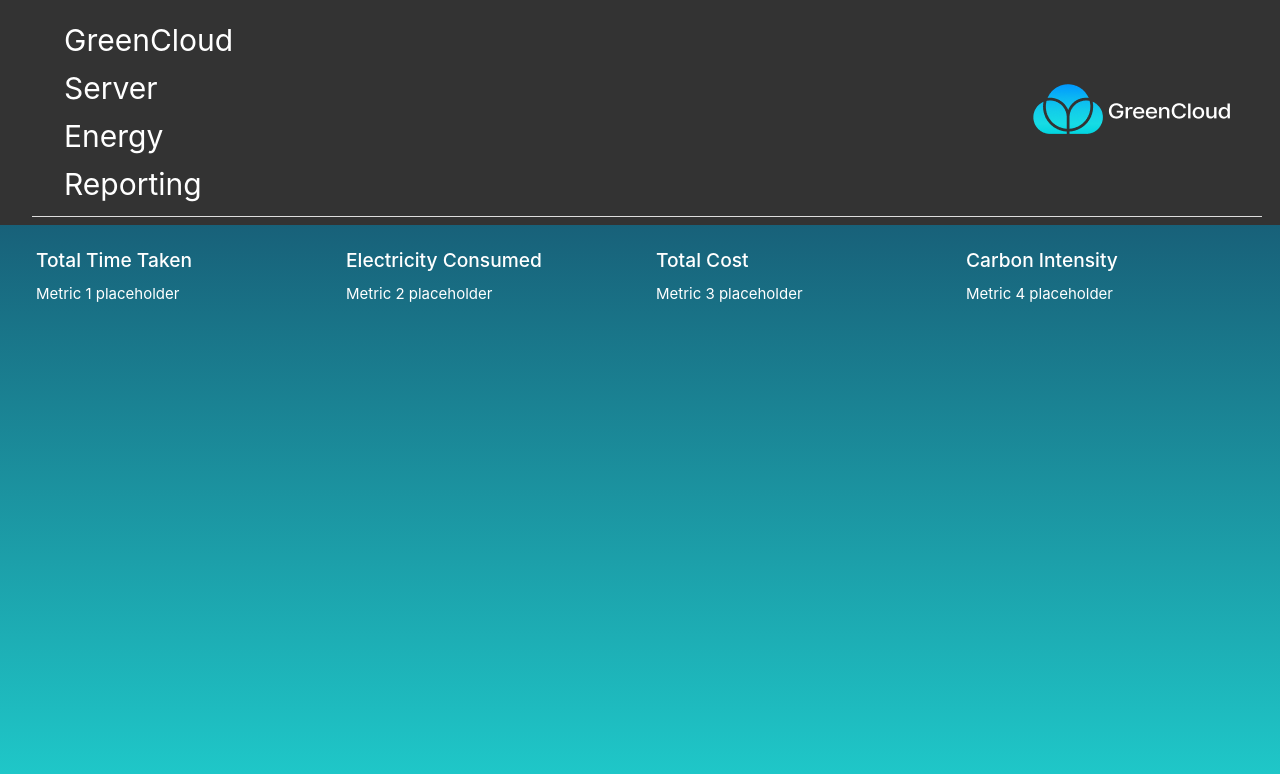
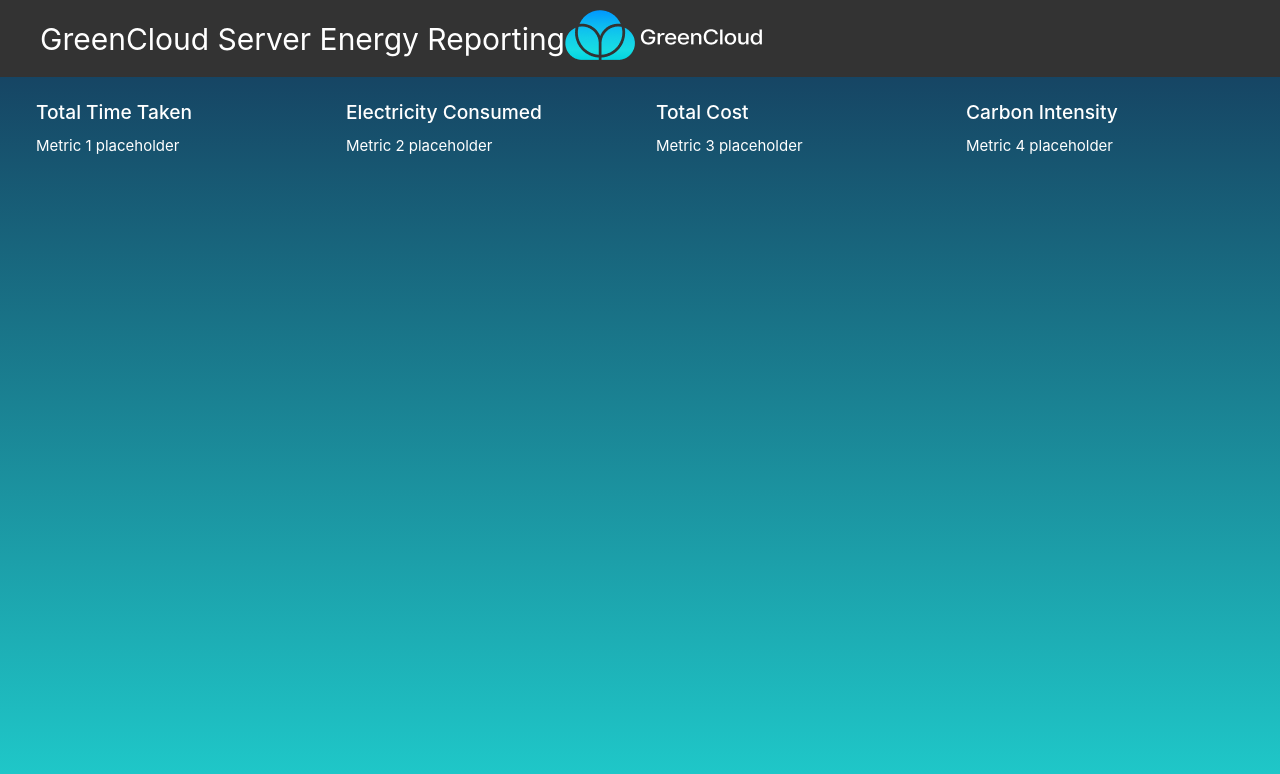
Before and after one commit to greencloudcomputing/TechZeroFE, a Vue app in the folder function-carbon-intensity-frontend/: page / in a window 1280 px wide. Shown: the top 774 px of the page. Built offline with nearby package versions, Linux system fonts and the light colour scheme.

Commit message:
Melissa's header hooking

```diff
--- a/function-carbon-intensity-frontend/src/components/Header.vue
+++ b/function-carbon-intensity-frontend/src/components/Header.vue
@@ -1,10 +1,7 @@
 <template>
   <header class="header">
     <div class="content-container">
-        <h1>
-            <slot name="heading"></slot>
-        </h1>
-        <slot></slot>
+      <h1>GreenCloud Server Energy Reporting</h1>
     </div>
     <div class="logo-container">
       <img src="@/assets/greencloudlogo.png" alt="Logo" class="logo" />
@@ -14,9 +11,8 @@
 
 <script>
 export default {
-  name: 'AppHeader',
-
-};
+  name: 'AppHeader'
+}
 </script>
 
 <style>
@@ -25,23 +21,16 @@ export default {
   align-items: center;
   background-color: #333;
   color: #fff;
-    padding: 0.5rem 2rem;
+  padding: 5px;
+  padding-left: 20px;
+  padding-right: 20px;
+  /* padding: 0.5rem 2rem; */
   justify-content: space-between;
 }
 
-  .heading {
-    margin: 0; /* Remove default margin */
-    /* Additional styling for the title */
-  }
-
-  .logo-container {
-    /* position: right; */
-  }
-
 .logo {
-    padding-left: 50rem;
+  /* padding-left: 50rem; */
   height: 50px;
   width: auto;
 }
-
 </style>
--- a/function-carbon-intensity-frontend/src/views/FunctionView.vue
+++ b/function-carbon-intensity-frontend/src/views/FunctionView.vue
@@ -1,5 +1,6 @@
 <script setup lang="ts">
 import TimeseriesChart from '../components/charts/TimeseriesChart.vue'
+import Header from '../components/Header.vue'
 
 import { ref, watch } from 'vue'
 import VueDatePicker from '@vuepic/vue-datepicker'
@@ -50,15 +51,19 @@ fetchData()
 
 <template>
   <div class="functionView">
-    <header><h1>My favourite function - 667aa0c384809f8a29ddc2f9</h1></header>
+    <Header> </Header>
+    <div class="functionContainer">
+      <h1>My favourite function</h1>
+      <p>667aa0c384809f8a29ddc2f9</p>
+    </div>
     <div class="timeSelectContainer">
-      <div>
+      <div class="pickerContainer">
         Start date
         <div class="datePickerContainer">
           <VueDatePicker v-model="startDate" :format="dateFormat"></VueDatePicker>
         </div>
       </div>
-      <div>
+      <div class="pickerContainer">
         End date
         <div class="datePickerContainer">
           <VueDatePicker v-model="endDate" :format="dateFormat"></VueDatePicker>
@@ -79,18 +84,24 @@ fetchData()
 </template>
 
 <style>
+.pickerContainer {
+  display: flex;
+  align-items: center;
+  gap: 5px;
+}
+
 .chartContainer {
   background-color: white;
   border-radius: 10px;
-  margin: 10px;
+  margin: 20px;
 }
 
 .timeSelectContainer {
   background-color: white;
   display: flex;
-  gap: 5px;
-  padding: 10px;
-  padding-top: 5px;
+  gap: 20px;
+  padding: 5px;
+  padding-left: 20px;
   border-bottom: 1px solid rgb(222, 222, 222);
   flex: content;
   flex-direction: row;
@@ -100,9 +111,14 @@ fetchData()
   width: 200px;
 }
 
-header {
+.functionContainer {
+  display: flex;
+  justify-content: space-between;
+  align-items: center;
+  /* gap: 10px; */
   background-color: white;
-  padding-left: 10px;
+  padding-left: 20px;
+  padding-right: 20px;
   border-bottom: 1px solid rgb(222, 222, 222);
 }
 </style>
```
Lines whose indentation alone changed are shown as unchanged.
